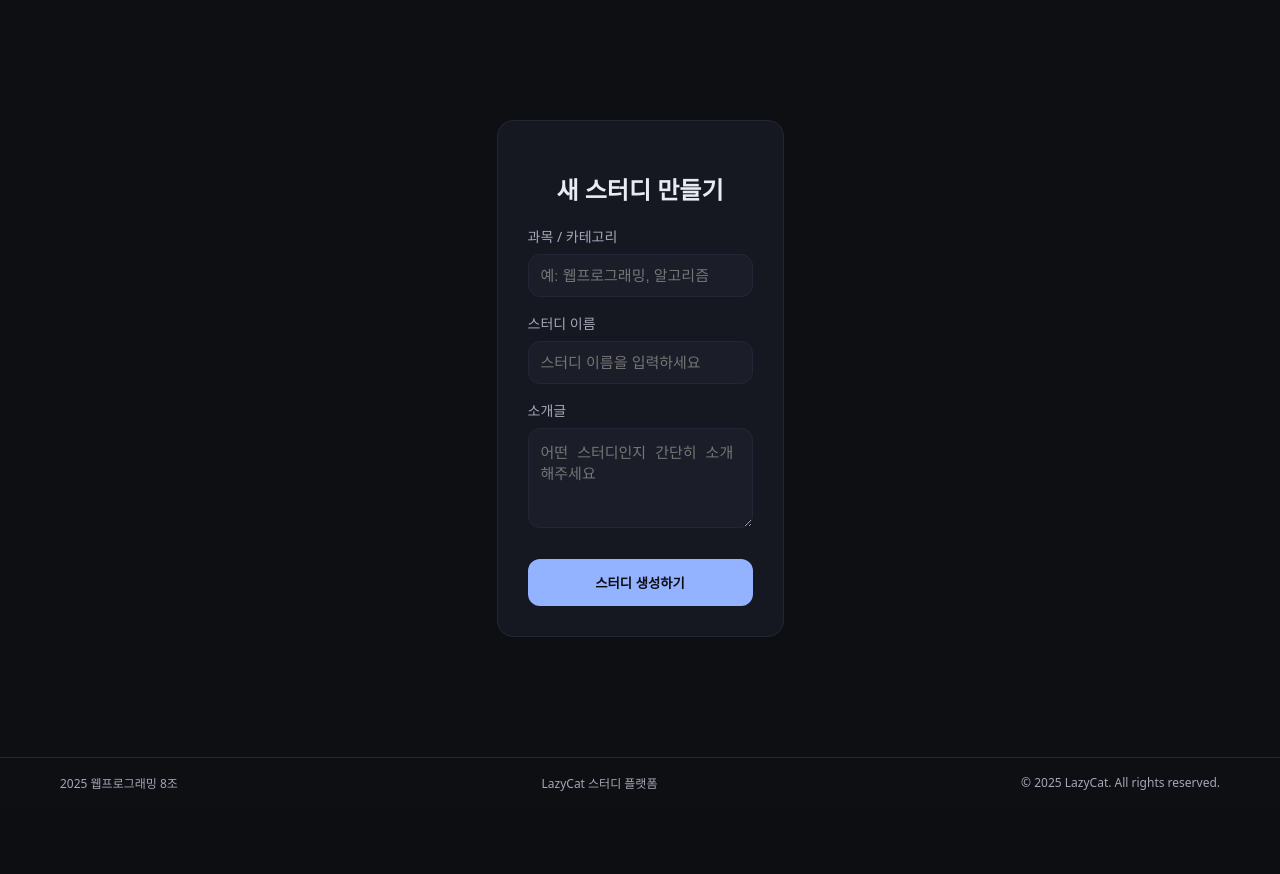
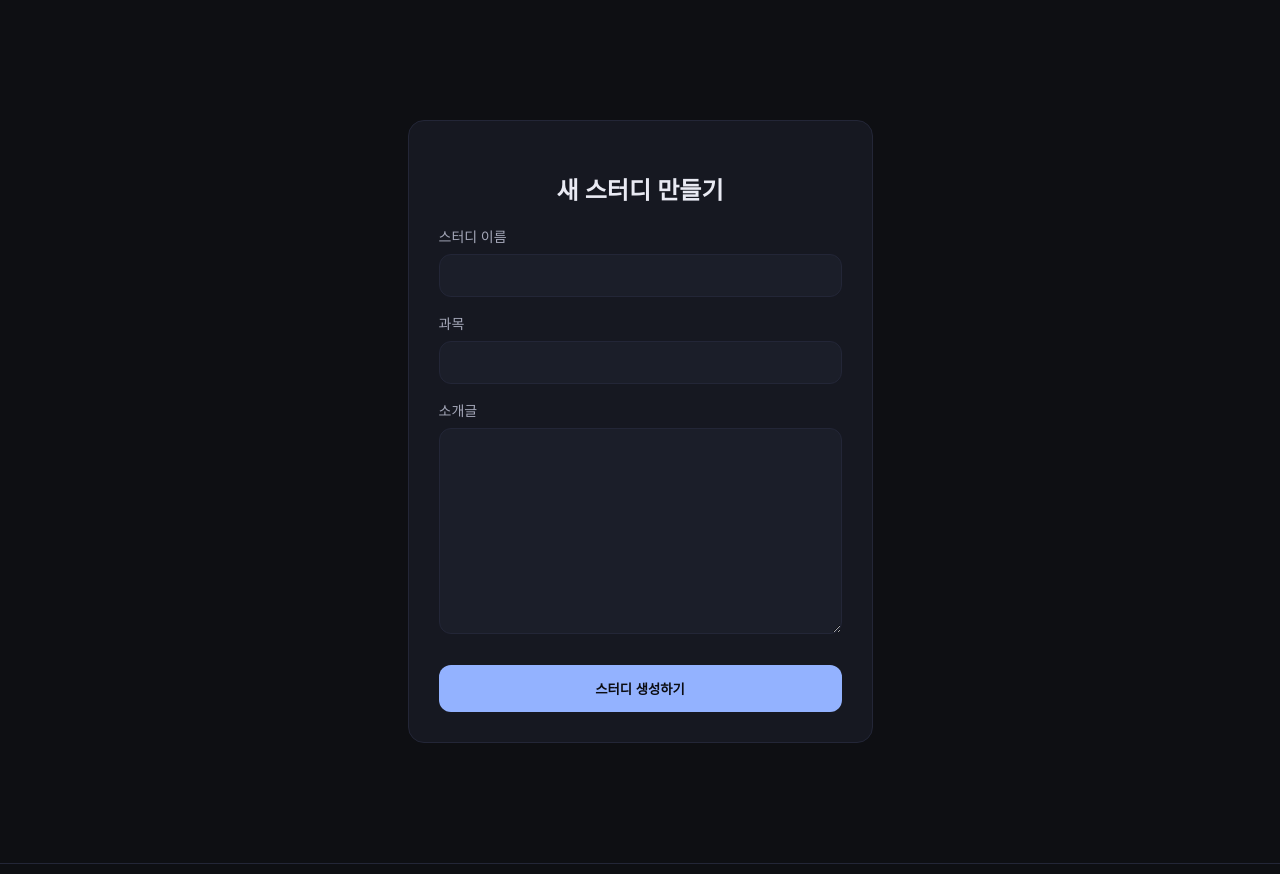
Before and after one commit to 2025WebProgramming-Group8/2025-2_Web, a Django app: page /create/ in a window 1280 px wide. Shown: the part 65-939 px from the top of the page. Before the commit the page ends 856 px from the top, so only its background shows below. Run offline with Django 3.2, Linux system fonts and the light colour scheme; a user stored in the database is signed in.

Commit message:
fix create_study

```diff
--- a/templates/create_study.html
+++ b/templates/create_study.html
@@ -1,19 +1,30 @@
 {% extends 'base.html' %}
-{% block title %}스터디 개설{% endblock %}
+{% block title %}새 스터디 개설{% endblock %}
 
 {% block content %}
 <style>
-    /* login/register 스타일 재사용 */
+    /* 📌 1. 공통 폼 필드 스타일 정의 (깨진 스타일 복구) */
+    .wrap input:not([type="submit"]), .wrap textarea, .wrap select {
+        width: 100%;
+        background: #1b1e29;
+        color: var(--ink);
+        border: 1px solid var(--line);
+        border-radius: 12px;
+        padding: 12px;
+        font-size: 15px;
+        /* Django 기본 렌더링에 맞게 스타일 적용 */
+    }
+    textarea.input, .wrap textarea {
+        min-height: 100px;
+        resize: vertical;
+    }
+
+    /* 기존 스타일 유지 */
     .wrap { max-width:600px; margin:40px auto; padding:20px; }
     .card { background:#161821; border:1px solid #232637; border-radius:16px; padding:30px; }
     .title { font-size:24px; font-weight:900; margin-bottom:20px; text-align:center; }
-
     .field { margin-bottom:16px; }
     .label { display:block; margin-bottom:8px; color:#a4a7b8; font-size:14px; }
-    .input { width:100%; background:#1b1e29; color:#e9eaf3; border:1px solid #232637; border-radius:12px; padding:12px; font-size:15px; }
-    /* textarea 전용 스타일 */
-    textarea.input { min-height: 100px; resize: vertical; }
-
     .btn { width:100%; padding:14px; border-radius:12px; border:none; background:#93b2ff; color:#0b0c12; font-weight:900; cursor:pointer; margin-top:10px; }
 </style>
 
@@ -21,26 +32,42 @@
     <section class="card">
         <h1 class="title">새 스터디 만들기</h1>
 
+        {% if messages %}
+            {% for message in messages %}
+                <div style="color:red; text-align:center; margin-bottom: 10px;">
+                    {{ message }}
+                </div>
+            {% endfor %}
+        {% endif %}
+
         <form method="post">
             {% csrf_token %}
 
-            <div class="field">
-                <label class="label">과목 / 카테고리</label>
-                <input class="input" name="subject" placeholder="예: 웹프로그래밍, 알고리즘" required>
-            </div>
+            {% for field in form %}
+                <div class="field">
+                    <label class="label" for="{{ field.id_for_label }}">{{ field.label }}</label>
 
-            <div class="field">
-                <label class="label">스터디 이름</label>
-                <input class="input" name="name" placeholder="스터디 이름을 입력하세요" required>
-            </div>
+                    {{ field }}
 
-            <div class="field">
-                <label class="label">소개글</label>
-                <textarea class="input" name="description" placeholder="어떤 스터디인지 간단히 소개해주세요"></textarea>
-            </div>
+                    {% for error in field.errors %}
+                        <div style="color:#ff6b6b; font-size:12px; margin-top:4px;">{{ error }}</div>
+                    {% endfor %}
+
+                    {% if field.help_text %}
+                        <small style="color:var(--muted); font-size:12px;">{{ field.help_text }}</small>
+                    {% endif %}
+                </div>
+            {% endfor %}
+
+            {% if form.non_field_errors %}
+                <div style="color:#ff6b6b; font-size:14px; text-align:center; margin-bottom: 10px;">
+                    {{ form.non_field_errors }}
+                </div>
+            {% endif %}
 
             <button class="btn" type="submit">스터디 생성하기</button>
         </form>
+
     </section>
 </div>
 {% endblock %}
--- a/webapp/views.py
+++ b/webapp/views.py
@@ -12,6 +12,7 @@
 from webapp.models import StudyGroup, UserProfile, StudyGroupMember
 from django.contrib.auth.views import PasswordChangeView
 from django.urls import reverse_lazy
+from .forms import RegisterForm, StudyGroupForm
 from django.db.models import Sum
 
 # 1. 게시판 (스터디 그룹 탐색/매칭) 페이지
@@ -102,8 +103,6 @@
         return redirect("profile")  # 저장 후 프로필 페이지 다시 로딩
 
     total_time_display = "0시간 0분 0초"
-
-    total_time_display = "0시간 0분 0초" # 📌 초기값에 초 추가
 
     if request.user.is_authenticated:
         member_links = StudyGroupMember.objects.filter(user=request.user)
@@ -249,12 +248,49 @@
 
     return JsonResponse({'status': 'error', 'message': 'Only POST method is allowed'}, status=405)
 
+@login_required
 def create_study(request):
-    """
-    새로운 스터디를 개설하는 페이지를 렌더링합니다.
-    """
-    # 임시 템플릿(create_study.html)이 있다고 가정하고 렌더링
-    return render(request, 'create_study.html', {})
+
+    # 임시 그룹 코드 생성 함수는 그대로 유지
+    def generate_random_code(length=6):
+        import string, random
+        characters = string.ascii_uppercase + string.digits
+        return ''.join(random.choice(characters) for i in range(length))
+
+    if request.method == 'POST':
+        form = StudyGroupForm(request.POST) # POST 데이터로 폼 객체 생성
+        if form.is_valid():
+            try:
+                new_study = form.save(commit=False)
+
+                # 고유 그룹 코드 생성 및 할당 (충돌 방지)
+                while True:
+                    group_code = generate_random_code()
+                    if not StudyGroup.objects.filter(group_code=group_code).exists():
+                        break
+                new_study.group_code = group_code
+                new_study.save() # 1차 저장
+                # 멤버십 객체 생성 및 M2M 관계 동기화
+                StudyGroupMember.objects.create(
+                    user=request.user,
+                    study_group=new_study,
+                    group_study_time=timedelta(seconds=0)
+                )
+                # M2M 관계 동기화 (StudyGroupMember를 through로 지정했더라도 안전하게 연결)
+                new_study.members.add(request.user)
+
+                return redirect('timer', group_code=group_code)
+
+            except Exception as e:
+                # DB 저장 중 오류 발생 (예: IntegrityError)
+                print(f"DB 저장 중 심각한 오류 발생: {e}")
+                form.add_error(None, f"스터디 그룹 생성 중 오류가 발생했습니다: {e}")
+
+    else: # GET 요청
+        form = StudyGroupForm() # 빈 폼 객체 생성
+
+    # 최종 렌더링: 오류 메시지를 포함한 폼 객체를 전달
+    return render(request, 'create_study.html', {'form': form})
 
 def join_study(request: HttpRequest, group_code: str) -> HttpResponse:
     study = get_object_or_404(StudyGroup, group_code=group_code)
```
Also changed, not shown: db.sqlite3, webapp/migrations/0006_auto_20251129_1511.py (added).
